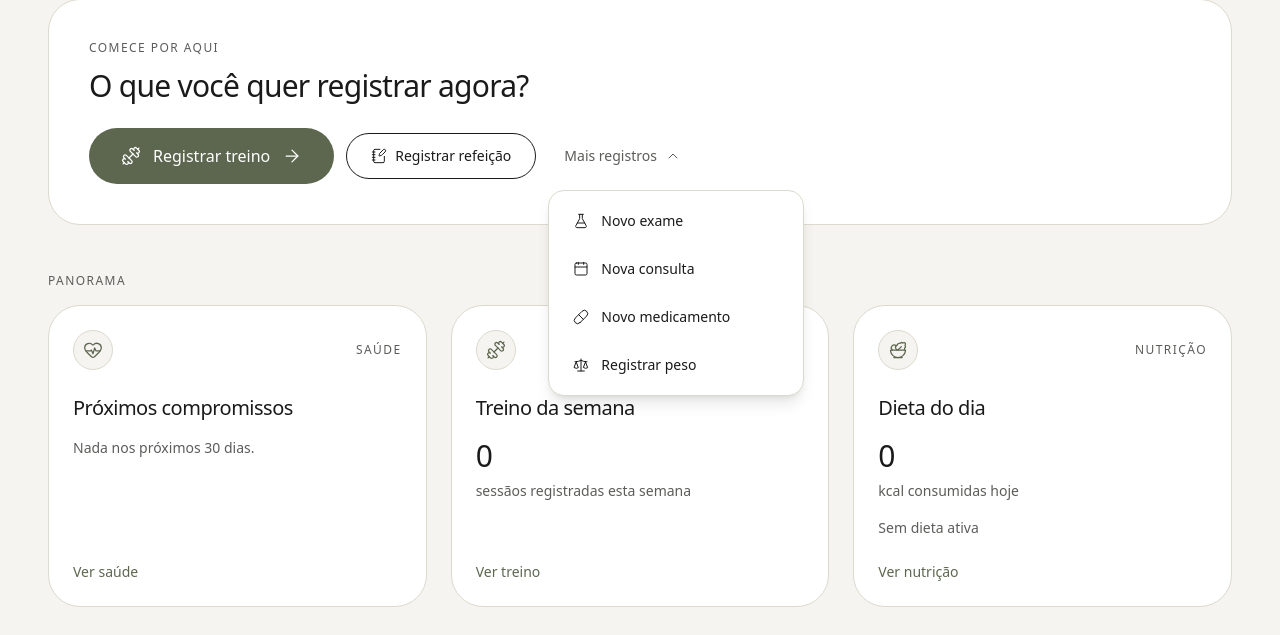
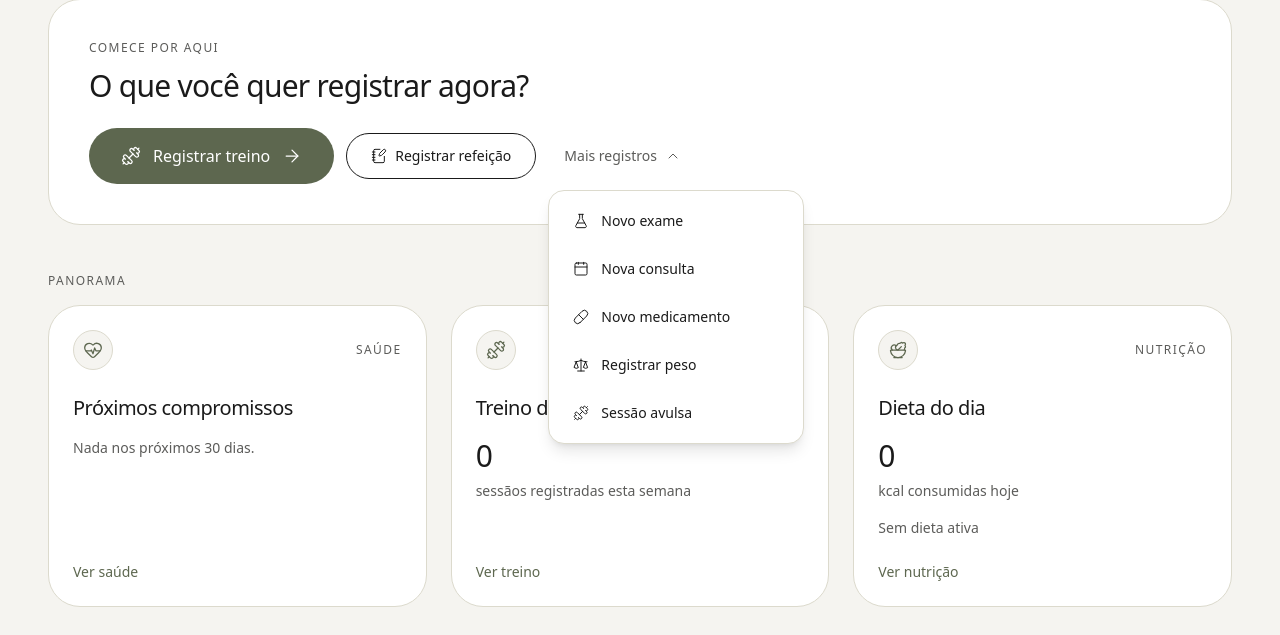
Before and after one commit to elvertoni/vitalis, a Django app: page /painel/ in a window 1280 px wide, after a click on "Mais registros". Shown: the part 489-1124 px from the top of the page. Run offline with Django 5.2, Linux system fonts and the light colour scheme; the visitor is signed in with stand-in values (Sample User, id 1); data comes from the database, SQL or seed files in the repository; data that the repository does not hold is empty; some libraries are stand-ins or nearby versions.

Commit message:
fix: botão "Registrar treino" do painel levava ao CRUD antigo
O botão de maior peso visual do painel dizia "Registrar treino" e
apontava para `treino:session_create` — o formulário de sessão vazia, o
caminho de trinta telas que a tela nova veio substituir. Quem entrasse
pelo painel, que é a primeira tela depois do login, nunca chegava em
`/treino/registrar/`.

Agora o botão principal leva à tela única e o CRUD continua alcançável
como "Sessão avulsa", dentro de "Mais registros" — onde ele pertence:
registro fora de ficha e correção.

Co-Authored-By: Claude Haiku 4.5 <noreply@anthropic.com>
Claude-Session: https://claude.ai/code/session_013UPQhDzPgWTP9YfdoSoGX9

```diff
--- a/templates/core/dashboard.html
+++ b/templates/core/dashboard.html
@@ -34,7 +34,7 @@
             <span class="text-xs font-medium tracking-[0.12em] uppercase text-[#5c5c5a] block mb-3">Comece por aqui</span>
             <h2 id="quick-actions-title" class="text-2xl md:text-3xl tracking-tight font-medium text-[#1a1a1a] mb-6">O que você quer registrar agora?</h2>
             <div class="flex flex-wrap items-center gap-3">
-                <a href="{% url 'treino:session_create' %}" class="group inline-flex items-center gap-3 bg-[#5d674f] text-white px-8 py-4 rounded-full text-base font-medium hover:bg-[#4a523f] focus-visible:outline-none focus-visible:ring-2 focus-visible:ring-[#5d674f] focus-visible:ring-offset-2 transition-colors">
+                <a href="{% url 'treino:session_run_pick' %}" class="group inline-flex items-center gap-3 bg-[#5d674f] text-white px-8 py-4 rounded-full text-base font-medium hover:bg-[#4a523f] focus-visible:outline-none focus-visible:ring-2 focus-visible:ring-[#5d674f] focus-visible:ring-offset-2 transition-colors">
                     <i data-lucide="dumbbell" class="w-5 h-5 stroke-[1.5]"></i> Registrar treino
                     <i data-lucide="arrow-right" class="w-5 h-5 stroke-[1.5] group-hover:translate-x-1 motion-reduce:transform-none transition-transform"></i>
                 </a>
@@ -51,6 +51,7 @@
                         <a href="{% url 'saude:appointment_create' %}" class="flex items-center gap-3 px-4 py-3 rounded-xl text-sm text-[#1a1a1a] hover:bg-[#f5f4f0] focus-visible:outline-none focus-visible:ring-2 focus-visible:ring-[#5d674f]"><i data-lucide="calendar" class="w-4 h-4 stroke-[1.5]"></i>Nova consulta</a>
                         <a href="{% url 'saude:medication_create' %}" class="flex items-center gap-3 px-4 py-3 rounded-xl text-sm text-[#1a1a1a] hover:bg-[#f5f4f0] focus-visible:outline-none focus-visible:ring-2 focus-visible:ring-[#5d674f]"><i data-lucide="pill" class="w-4 h-4 stroke-[1.5]"></i>Novo medicamento</a>
                         <a href="{% url 'nutricao:weightlog_create' %}" class="flex items-center gap-3 px-4 py-3 rounded-xl text-sm text-[#1a1a1a] hover:bg-[#f5f4f0] focus-visible:outline-none focus-visible:ring-2 focus-visible:ring-[#5d674f]"><i data-lucide="scale" class="w-4 h-4 stroke-[1.5]"></i>Registrar peso</a>
+                        <a href="{% url 'treino:session_create' %}" class="flex items-center gap-3 px-4 py-3 rounded-xl text-sm text-[#1a1a1a] hover:bg-[#f5f4f0] focus-visible:outline-none focus-visible:ring-2 focus-visible:ring-[#5d674f]"><i data-lucide="dumbbell" class="w-4 h-4 stroke-[1.5]"></i>Sessão avulsa</a>
                     </div>
                 </details>
             </div>
```
